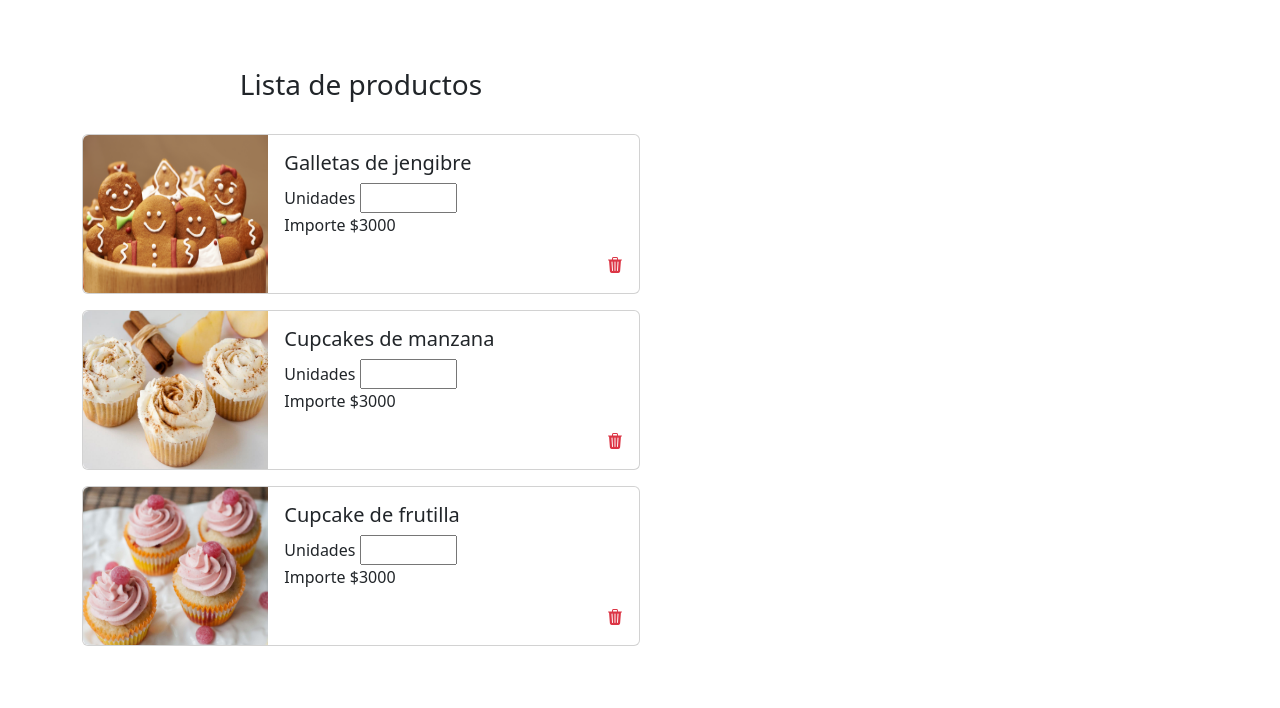
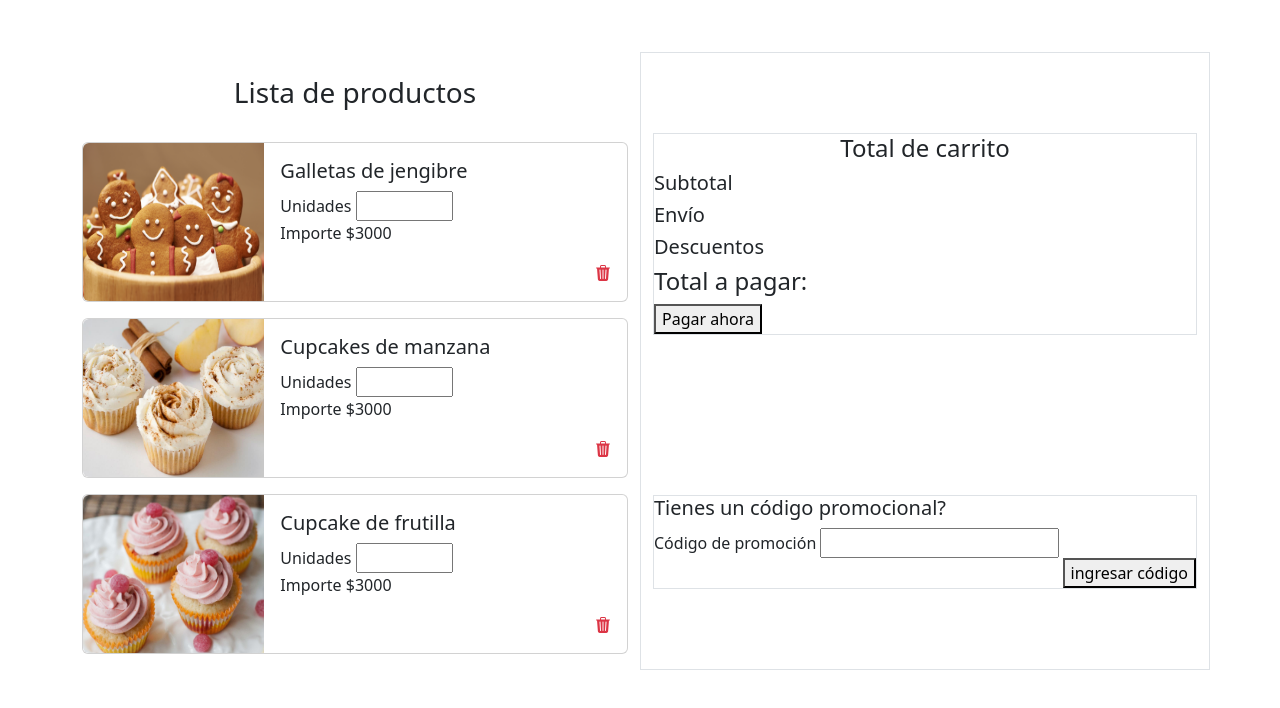
Before and after one commit to micaelacancino/DulceTentacion, a plain HTML site: page pages/detalleCarrito.html in a window 1280 px wide. Shown: the part 42-750 px from the top of the page. Drawn offline with nearby package versions, Linux system fonts and the light colour scheme.

Commit message:
agregue seccion de realizar pago en pagina detalle de carrito

```diff
--- a/pages/detalleCarrito.html
+++ b/pages/detalleCarrito.html
@@ -24,6 +24,7 @@
     <main>
       <h2  class="text-center">Carrito de compras</h2>
       <section class="container">
+        <article class="row">
         <div class="col-sm-12 col-md-6 border-secondary my-5">
           <h3 class="text-center py-4">Lista de productos</h3>
           <div class="card mb-3">
@@ -108,7 +109,26 @@
             </div>
           </div>
         </div>
-        <div class="col-sm-12 col-md-6"></div>
+        <div class="col-sm-12 col-md-6 my-5 border d-flex flex-column justify-content-around gy-4">
+            <div class="border">
+                <h4 class="text-center">Total de carrito</h4>
+                <h5>Subtotal</h5>
+                <h5>Envío</h5>
+                <h5>Descuentos</h5>
+                <h4>Total a pagar:</h4>
+                <button>Pagar ahora</button>
+
+            </div>
+            <div class="border ">
+                <h5>Tienes un código promocional?</h5>
+                <label for="CodeProm">Código de promoción</label>
+                 <input type="text" id="CodeProm" minlength="5" maxlength="10">
+                 <div class="d-flex justify-content-end">
+                <button>ingresar código</button>
+            </div>
+            </div>
+        </div>
+    </article>
       </section>
     </main>
     <footer></footer>
```
